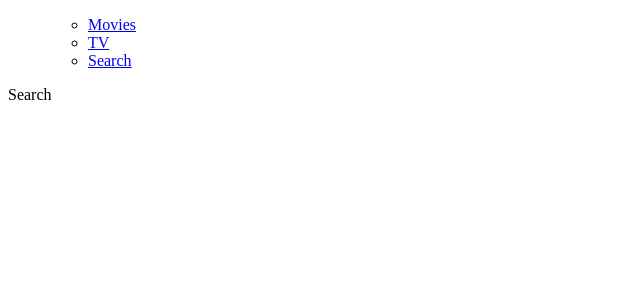
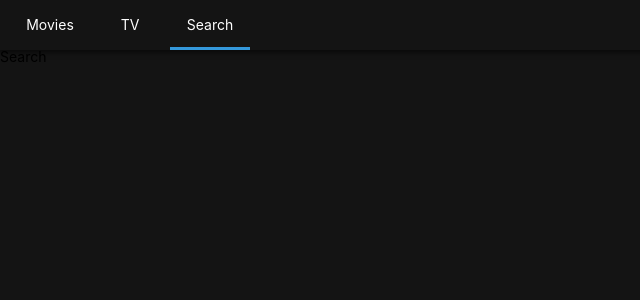
Before and after one commit to dnsdudrla97/react-hack, a React (Create React App) app: page /search in a window 1280 px wide. Shown: the top 300 px of the page, without its empty margins (0-640 px from the left). Built offline with nearby package versions, Linux system fonts and the light colour scheme.

Commit message:
style-component

```diff
--- a/package.json
+++ b/package.json
@@ -12,6 +12,7 @@
     "react-router-dom": "^5.2.0",
     "react-scripts": "4.0.1",
     "styled-components": "^5.2.1",
+    "styled-reset": "^4.3.4",
     "web-vitals": "^0.2.4"
   },
   "scripts": {
--- a/src/Components/App.js
+++ b/src/Components/App.js
@@ -1,15 +1,15 @@
 /* eslint-disable require-jsdoc */
 import React, {Component} from 'react';
 import Router from 'Components/Router';
-import Header from 'Components/Header';
+import GlobalStyles from 'Components/GlobalStyles';
 
 class App extends Component {
   // eslint-disable-next-line require-jsdoc
   render() {
     return (
       <>
-        <Header />
         <Router />
+        <GlobalStyles />
       </>
     );
   }
--- /dev/null
+++ b/src/Components/GlobalStyles.js
@@ -0,0 +1,24 @@
+/* eslint-disable max-len */
+import {createGlobalStyle} from 'styled-components';
+import reset from 'styled-reset';
+
+const globalStyles = createGlobalStyle`
+    ${reset};
+    a {
+        text-decoration:none;
+        color:inherit;
+    }
+    * {
+        box-sizing:border-box;
+    }
+    body{
+        font-family:--apple-system, BlinkMacSystemFont, 'Segoe UI', Roboto, Oxygen, Ubuntu, Cantarell, 'Open Sans', 'Helvetica Neue', sans-serif;
+        font-size:14px;
+        background-color:rgba(20, 20, 20, 1);
+        padding-top:50px;
+
+    }
+
+`;
+
+export default globalStyles;
--- a/src/Components/Header.js
+++ b/src/Components/Header.js
@@ -1,29 +1,63 @@
 import React from 'react';
 import styled from 'styled-components';
+import {Link, withRouter} from 'react-router-dom';
+const Header = styled.header`
+  color: white;
+  position: fixed; // scroll action (current fixed)
+  top: 0;
+  left: 0;
+  width: 100%;
+  height: 50px;
+  display: flex;
+  align-items: center;
+  padding: 0px 10px;
+  background-color:rgba(20, 20, 20, 0.8);
+  z-index: 10px;
+  box-shadow: 0px 1px 5px 2px rgba(0, 0, 0, 0.5);
+`;
 
 const List = styled.ul`
   display: flex;
-  &:hover {
-    background-color: blue;
-  }
+`;
+// name -> pseudo-element selector
+// :not -> not
+// :last-child -> last element child
+// & -> this
+const Item = styled.li`
+  width: 80px;
+  height: 50px;
+  text-align: center;
+  border-bottom: 3px solid
+    ${(props) => (props.current ? '#3498db' : 'transparent')};
+  transition: border-bottom 0.2s ease-in-out;
+
+  /* &:not(:last-child) {
+    margin-right: 10px;
+  }  */
 `;
 
-const Header = () => (
-  <header>
+const SLink = styled(Link)`
+  height: 50px;
+  display: flex;
+  align-items: center;
+  justify-content: center;
+`;
+
+const componentHeader = ({location: {pathname}}) => (
+  <Header>
     <List>
-      <ul>
-        <li>
-          <a href="/">Movies</a>
-        </li>
-        <li>
-          <a href="/tv">TV</a>
-        </li>
-        <li>
-          <a href="/search">Search</a>
-        </li>
-      </ul>
+      <Item current={pathname === '/'}>
+        <SLink to="/">Movies</SLink>
+      </Item>
+      <Item current={pathname === '/tv'}>
+        <SLink to="/tv">TV</SLink>
+      </Item>
+      <Item current={pathname === '/search'}>
+        <SLink to="/search">Search</SLink>
+      </Item>
     </List>
-  </header>
+  </Header>
 );
 
-export default Header;
+
+export default withRouter(componentHeader);
--- a/src/Components/Router.js
+++ b/src/Components/Router.js
@@ -5,12 +5,15 @@
   Redirect,
   Switch,
 } from 'react-router-dom';
+import Header from 'Components/Header';
 import Home from 'Routes/Home';
 import Search from 'Routes/Search';
 import TV from 'Routes/TV';
 
 const routeTree = () => (
   <Router>
+    <>
+      <Header />
       <Switch>
         {/* 해당 경로에 접근했을 때 어떤 componet가 구동될지 */}
         <Route path="/" exact component={Home} />
@@ -20,6 +23,7 @@
         {/* 어느 페이지에 접근했을때 false를 내포할경우 / redirection */}
         <Redirect from="*" to="/" />
       </Switch>
+    </>
   </Router>
 );
 
```
Also changed, not shown: 2 other files (tests, documents, lock files or other folders). Lines whose indentation alone changed are shown as unchanged.
